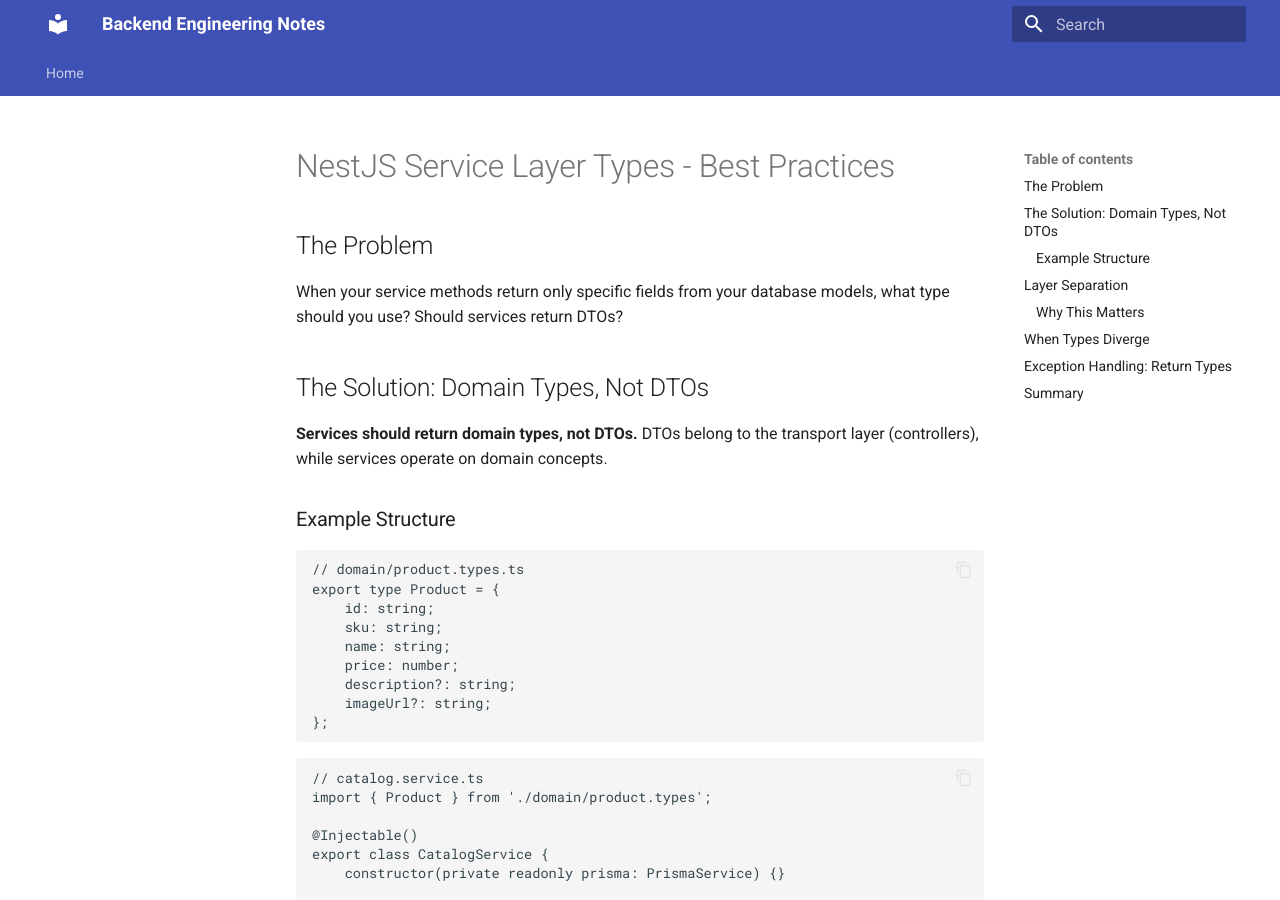
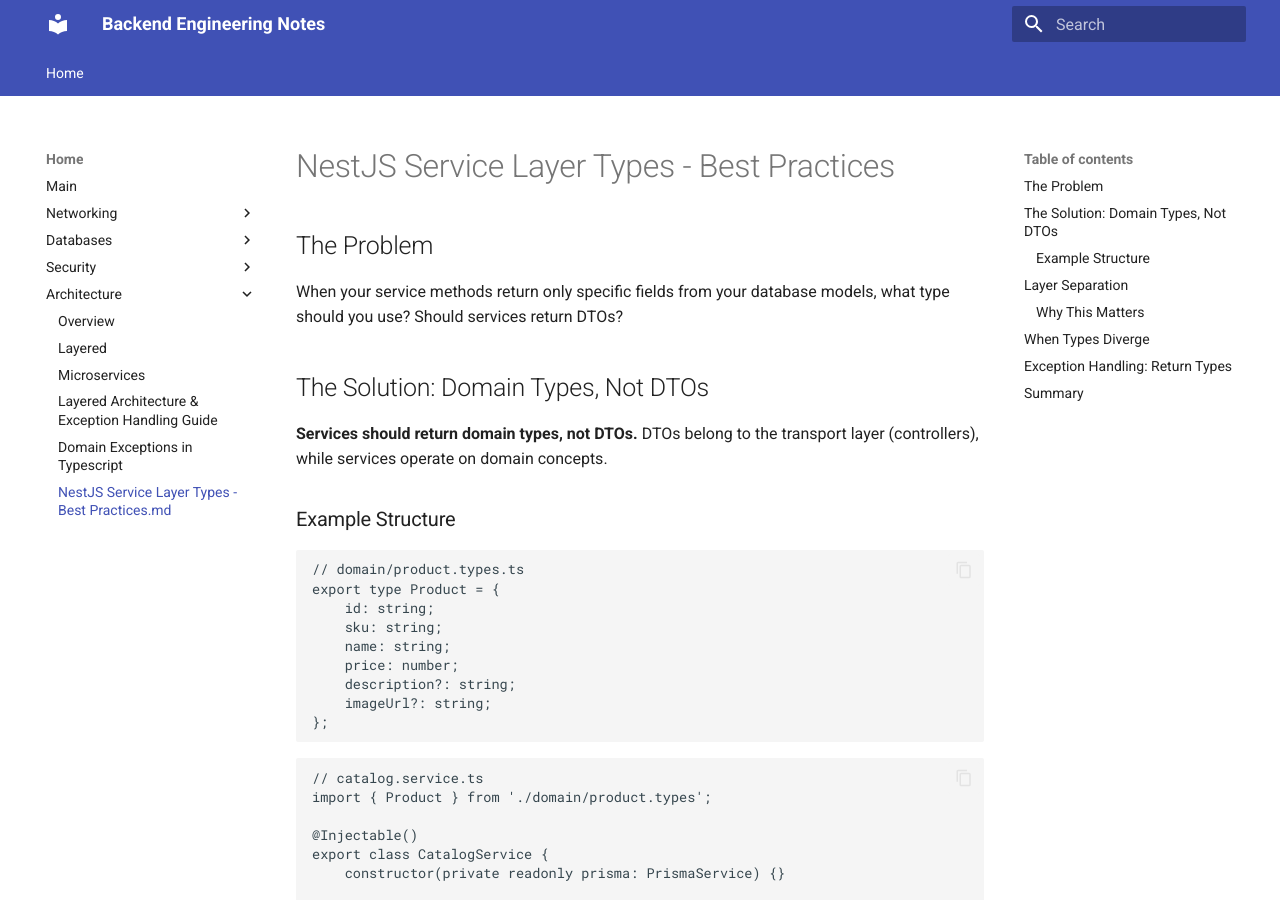
Before and after one commit to labeebahmad201/backend-engineering-notes, an MkDocs documentation site: the page built from docs/architecture/NestJS Service Layer Types - Best Practices.md, in a window 1280 px wide and 900 px high. Built offline with MkDocs 1.6.1 and Material for MkDocs 9.7.7, drawn with Linux system fonts in a browser that asks for light colours.

Commit message:
Update mkdocs.yml

```diff
--- a/mkdocs.yml
+++ b/mkdocs.yml
@@ -44,3 +44,4 @@
           - Microservices: architecture/microservices.md
           - Layered Architecture & Exception Handling Guide: architecture/layered-architecture-exceptions-handling.md
           - Domain Exceptions in Typescript: architecture/domain-exceptions-in-ts.md
+          - NestJS Service Layer Types - Best Practices.md: architecture/NestJS Service Layer Types - Best Practices.md
```
